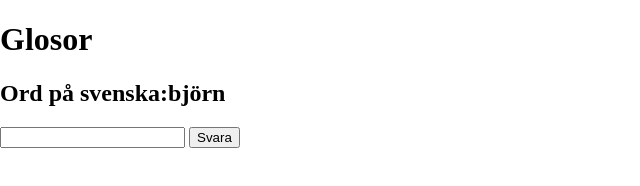
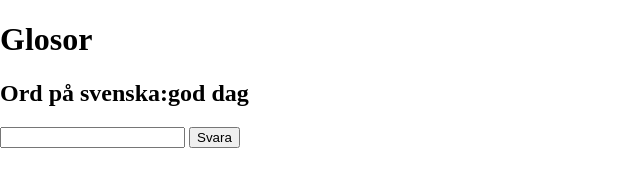
Before and after one commit to tyskaglosor/tyskaglosor, a plain HTML site: page index.html in a window 1280 px wide. Shown: the full height of the page, 0-640 px from the left. Drawn offline with Linux system fonts and the light colour scheme.

Commit message:
updated words

```diff
--- a/index.html
+++ b/index.html
@@ -24,8 +24,8 @@
 <input type="submit" value="Svara" onclick="kollasvar()">
 <script>
     let ordindex = 0
-    const svenskaord = ["björn", "katt", "tack"]
-    const tyskaord = ["bär", "katze", "danke"]
+    const svenskaord = ["god dag", "god morgon", "adjö", "hur står det till", "tack bra", "jag måste gå", "vad gör du idag", "jag ska gå och simma", "följer du med", "gärna", "när ska vi gå",  "nu"]
+    const tyskaord = ["guten tag", "guten morgen", "auf wiedersehen", "wie geht's", "danke gut", "ich muss gehen", "was machst du heute", "ich gehe schwimmen", "kommst du mit", "gern", "wann gehen wir", "jetzt"]
     const nuvarandeord = document.querySelector('#ordpåsvenska');
     strängaord = tyskaord.toString()
     småord = strängaord.toLowerCase()
```
